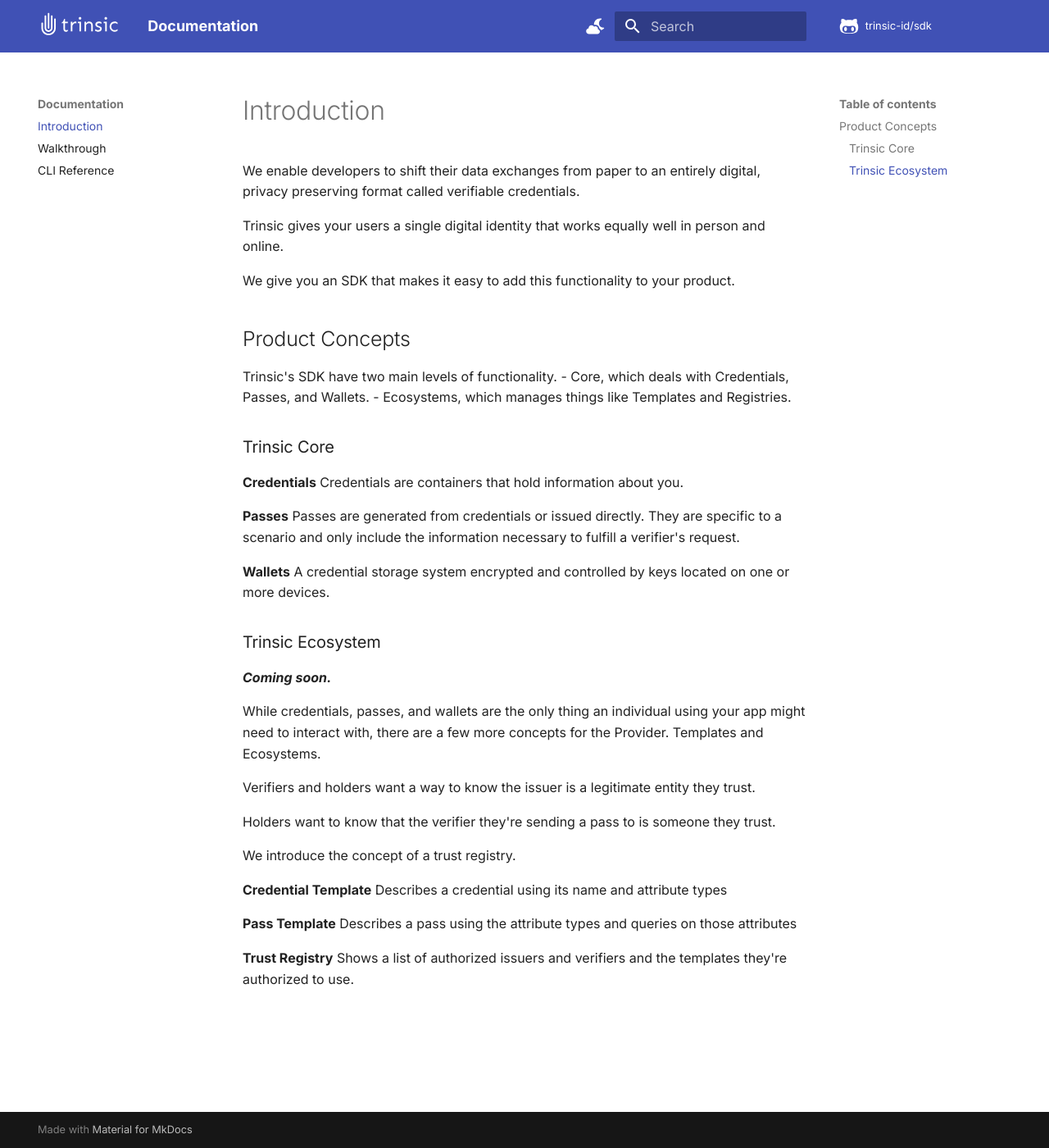
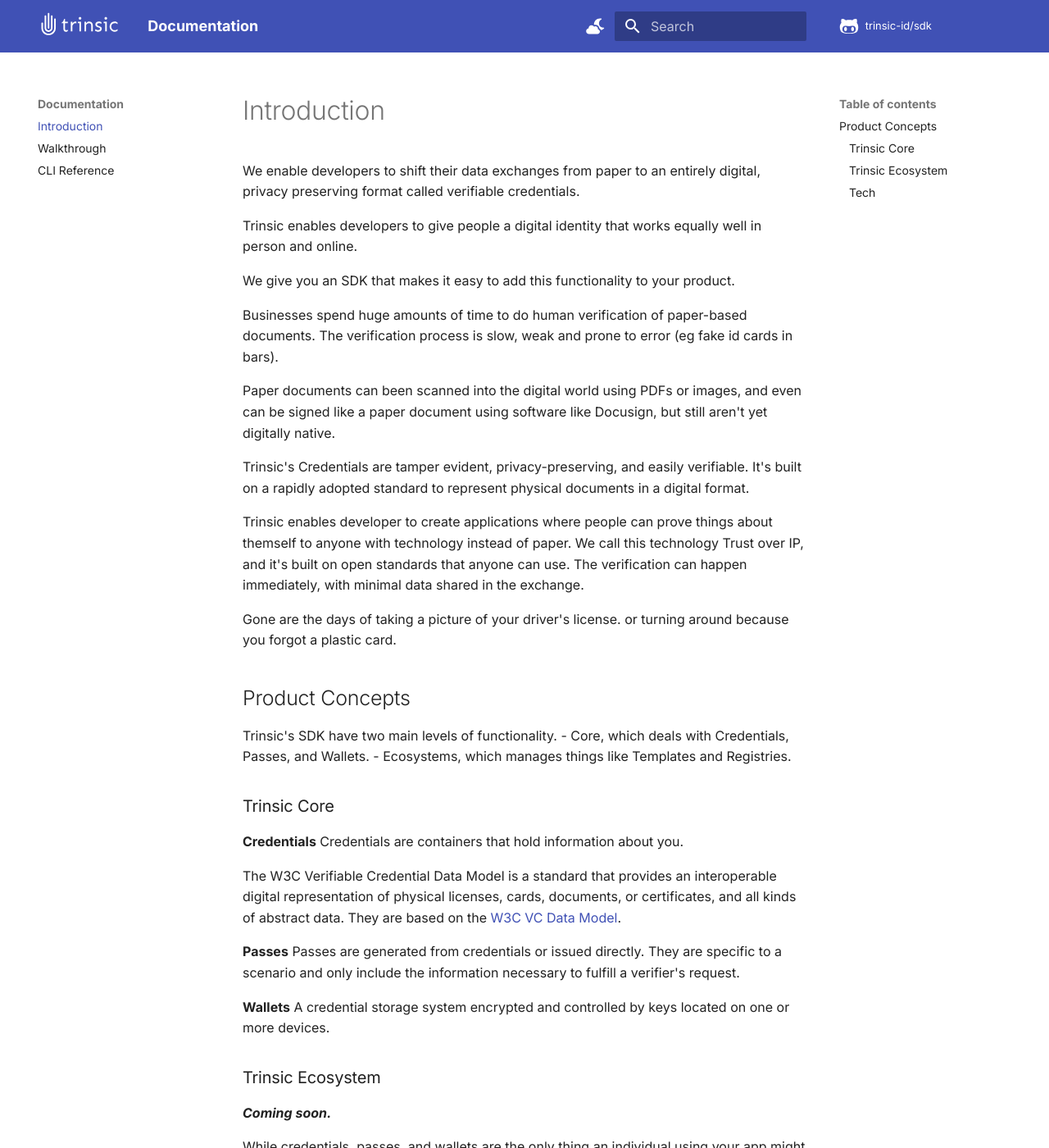
Before and after one commit to trinsic-id/v2-sdk, an MkDocs documentation site: the page built from docs/index.md, in a window 1280 px wide and 1400 px high. Shown: the whole window at 82% size. Built offline with MkDocs 1.6.1 and Material for MkDocs 9.7.7, drawn with Linux system fonts in a browser that asks for light colours; comment, search, counter and statistics services are not loaded.

Commit message:
brain barf

```diff
--- a/docs/index.md
+++ b/docs/index.md
@@ -1,9 +1,19 @@
 # Introduction
 We enable developers to shift their data exchanges from paper to an entirely digital, privacy preserving format called verifiable credentials.
 
-Trinsic gives your users a single digital identity that works equally well in person and online.
+Trinsic enables developers to give people a digital identity that works equally well in person and online.
 
 We give you an SDK that makes it easy to add this functionality to your product.
+
+Businesses spend huge amounts of time to do human verification of paper-based documents. The verification process is slow, weak and prone to error (eg fake id cards in bars).
+
+Paper documents can been scanned into the digital world using PDFs or images, and even can be signed like a paper document using software like Docusign, but still aren't yet digitally native.
+
+Trinsic's Credentials are tamper evident, privacy-preserving, and easily verifiable. It's built on a rapidly adopted standard to represent physical documents in a digital format.
+
+Trinsic enables developer to create applications where people can prove things about themself to anyone with technology instead of paper. We call this technology Trust over IP, and it's built on open standards that anyone can use. The verification can happen immediately, with minimal data shared in the exchange.
+
+Gone are the days of taking a picture of your driver's license. or turning around because you forgot a plastic card.
 
 ## Product Concepts
 
@@ -15,6 +25,8 @@
 
 **Credentials**
 Credentials are containers that hold information about you.
+
+The W3C Verifiable Credential Data Model is a standard that provides an interoperable digital representation of physical licenses, cards, documents, or certificates, and all kinds of abstract data. They are based on the [W3C VC Data Model](https://www.w3.org/TR/vc-data-model/#introduction).
 
 **Passes**
 Passes are generated from credentials or issued directly. They are specific to a scenario and only include the information necessary to fulfill a verifier's request.
@@ -41,3 +53,5 @@
 
 **Trust Registry**
 Shows a list of authorized issuers and verifiers and the templates they're authorized to use.
+
+### Tech
```
